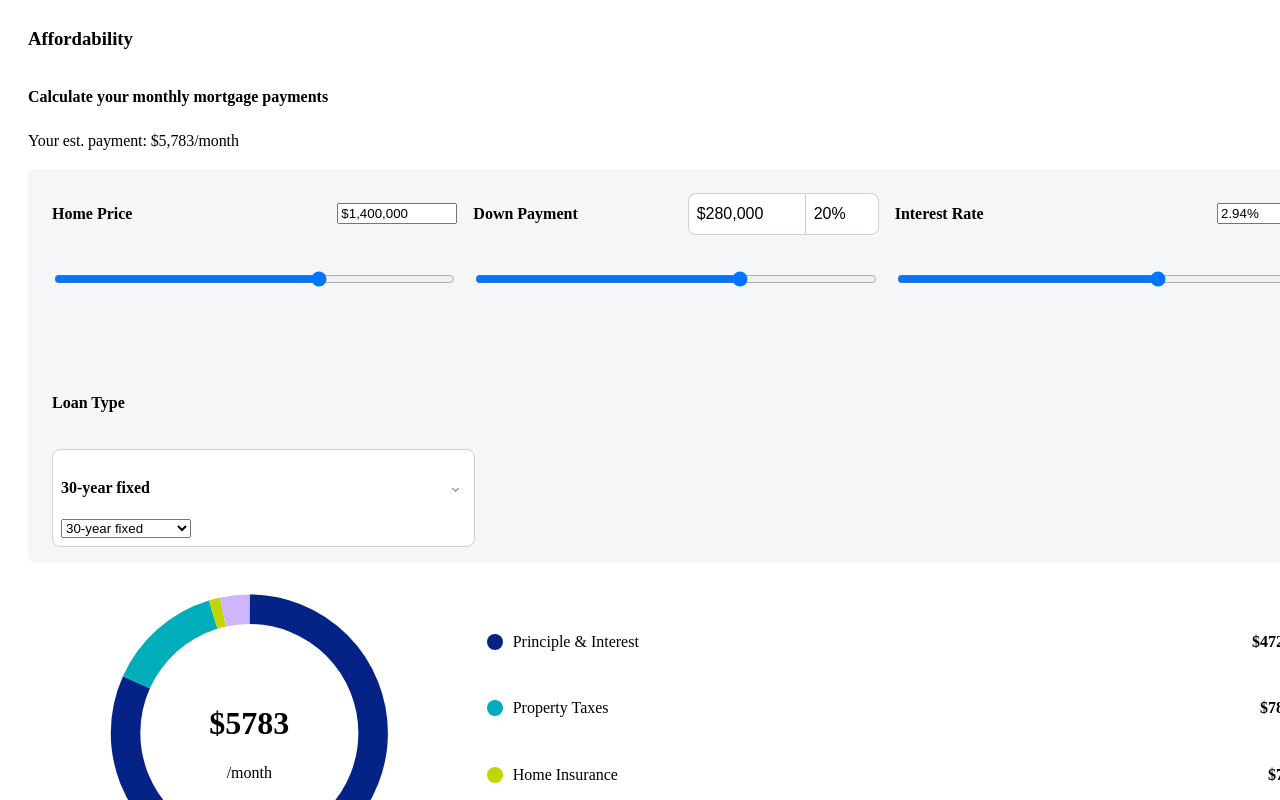
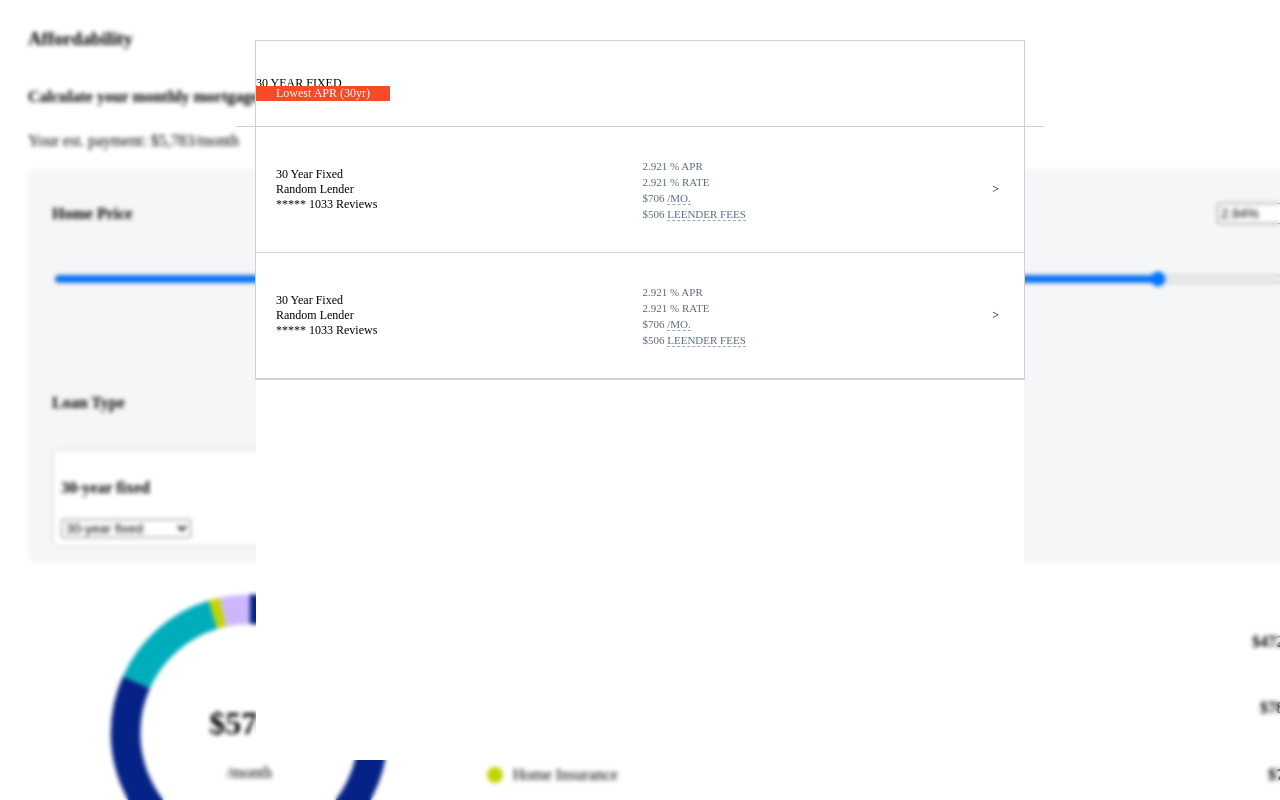
Before and after one commit to Realia-130/moduleAffordabilityWidget, a React (Create React App) app in the folder client/: page / in a window 1280 px wide. Shown: the top 800 px of the page. Built offline with nearby package versions, Linux system fonts and the light colour scheme; the HTML template or start-up script is replaced by a standard one.

Commit message:
Layout lenders modal with hard coded data

```diff
--- a/client/src/App.jsx
+++ b/client/src/App.jsx
@@ -4,6 +4,7 @@ import Header from './components/Header.jsx';
 import Controls from './components/Controls.jsx';
 import Display from './components/Display.jsx';
 import * as calc from './utils/calculator.jsx';
+import LenderModal from './components/LenderModal.jsx';
 
 const AppContainer = styled.div`
   width: 100%;
@@ -122,6 +123,7 @@ class App extends Component {
           homePrice={homePrice}
           state={this.state}
         />
+        <LenderModal />
       </AppContainer>
     );
   }
--- /dev/null
+++ b/client/src/components/Lender.jsx
@@ -0,0 +1,76 @@
+import React from 'react';
+import styled from 'styled-components';
+
+const LenderContainer = styled.div`
+  width: 100%;
+  height: 125px;
+  display: flex;
+  flex-flow: row nowrap;
+  justify-content: flex-start;
+  align-items: center;
+  border-bottom: 1px solid #D1D1D5;
+  font-weight: 200;
+`;
+
+const LenderInfo = styled.div`
+  flex: 3;
+  display: flex;
+  flex-flow: column nowrap;
+  justify-content: center;
+  align-items: flex-start;
+  height: 100%;
+  padding-left: 20px;
+`;
+
+const Quotes = styled.div`
+flex: 2;
+display: flex;
+flex-flow: column nowrap;
+justify-content: center;
+align-items: flex-start;
+height: 100%;
+font-size: 11px;
+color: #596B82;
+margin-left: 10px;
+
+div {
+  padding: 2px 0;
+}
+`;
+
+const Arrow = styled.div`
+  flex: 1;
+  height: 100%;
+  display: flex;
+  flex-flow: column nowrap;
+  justify-content: center;
+  align-items: flex-end;
+  padding-right: 25px;
+`;
+
+const Tooltip = styled.span`
+  cursor: help;
+  border-bottom: 1px dashed #A7A6AB;
+`;
+
+const Lender = () => {
+
+  return (
+    <LenderContainer>
+      <LenderInfo>
+        <div>30 Year Fixed</div>
+        <div>Random Lender</div>
+        <div>***** 1033 Reviews</div>
+      </LenderInfo>
+      <Quotes>
+        <div><span className="bold">2.921 %</span> APR</div>
+        <div><span className="bold">2.921 %</span> RATE</div>
+        <div><span className="bold">$706</span> <Tooltip>/MO.</Tooltip></div>
+        <div><span className="bold">$506</span> <Tooltip>LEENDER FEES</Tooltip></div>
+      </Quotes>
+      <Arrow>></Arrow>
+    </LenderContainer>
+  );
+};
+
+export default Lender;
--- /dev/null
+++ b/client/src/components/LenderModal.jsx
@@ -0,0 +1,39 @@
+import React from 'react';
+import styled from 'styled-components';
+import LoanRates from './LoanRates.jsx';
+
+const ModalBackground = styled.div`
+  position: fixed;
+  top: 0;
+  left: 0;
+  width: 100vw;
+  height: 100vh;
+  backdrop-filter: blur(2px);
+  display: flex;
+  flex-flow: row nowrap;
+  justify-content: center;
+  align-items: center;
+`;
+
+const LendersContainer = styled.div`
+  height: 90vh;
+  width: 60%;
+  display: flex;
+  flex-flow: column nowrap;
+  justify-content: space-between;
+  align-items: center;
+  background-color: rgba(255,255,255,1);
+`;
+
+const LenderModal = () => {
+
+  return (
+    <ModalBackground>
+      <LendersContainer>
+        <LoanRates></LoanRates>
+      </LendersContainer>
+    </ModalBackground>
+  );
+}
+
+export default LenderModal
--- /dev/null
+++ b/client/src/components/LoanRates.jsx
@@ -0,0 +1,51 @@
+import React from 'react';
+import styled from 'styled-components';
+import Lender from './Lender.jsx';
+
+const RatesContainer = styled.div`
+  position: relative;
+  width: 100%;
+  display: flex;
+  flex-flow: column nowrap;
+  justify-content: space-between;
+  align-items: center;
+  border: 1px solid #D1D1D5;
+  font-size: 12px;
+`;
+
+const RatesHeader = styled.div`
+  width: 100%;
+  height: 45px;
+  display: flex;
+  flex-flow: row nowrap;
+  justify-content: flex-start;
+  align-items: center;
+  text-transform: uppercase;
+  padding: 20px;
+  border-bottom: 1px solid #D1D1D5;
+  font-size: 12px;
+  font-weight: 400;
+`;
+
+const LowestRate = styled.div`
+  background-color: #f74a27;
+  color: #FFF;
+  padding: 0 20px;
+  position: absolute;
+  top: 45px;
+  left: 0;
+`;
+
+const LoanRates = () => {
+
+  return (
+    <RatesContainer>
+      <LowestRate>Lowest APR (30yr)</LowestRate>
+      <RatesHeader>30 Year Fixed</RatesHeader>
+      <Lender />
+      <Lender />
+    </RatesContainer>
+  );
+};
+
+export default LoanRates;
```
Also changed, not shown: 2 other files (tests, documents, lock files or other folders).
